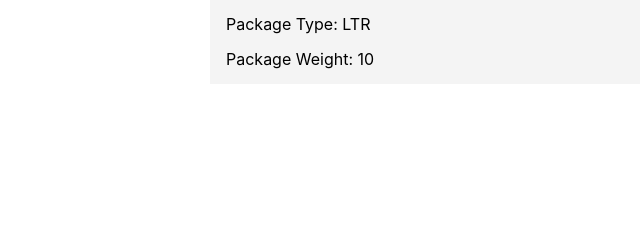
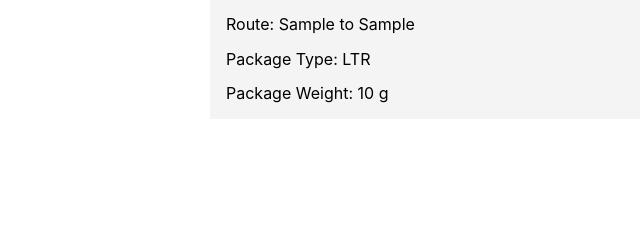
Before and after one commit to kevinsibug/Blue-Mark, a Django app: template delivery_tracker/templates/customer_detail.html in a window 1280 px wide. Shown: the part 419-659 px from the top of the page, without its empty margins (190-830 px from the left). Run offline with Django 3.2, Linux system fonts and the light colour scheme; the template is opened without the code that fills it: values that come from a table or form of the project are taken from there, others are empty; tables that the repository leaves empty hold one stand-in row (values such as "Sample post"); some libraries are stand-ins or nearby versions.

Commit message:
Edited templat

```diff
--- a/delivery_tracker/models.py
+++ b/delivery_tracker/models.py
@@ -49,12 +49,10 @@ class Service(models.Model):
         return self.service_type
 
 class Weight_Cost_Matrix(models.Model):
-
     base_weight = models.FloatField()
     base_cost = models.FloatField()
     increment_weight = models.FloatField()
     increment_cost = models.FloatField()
-
 
 
 class Route(models.Model):
@@ -97,4 +95,5 @@ class Delivery_Request(models.Model):
     service = models.ForeignKey(Service, on_delete=models.RESTRICT, null=False)
     package = models.ForeignKey(Package, on_delete=models.RESTRICT, null=False)
     route = models.ForeignKey(Route, on_delete=models.RESTRICT, null=False)
-    # weight_cost_matrix = models.ForeignKey(Weight_Cost_Matrix, on_delete=models.RESTRICT, null=False)
+    weight_cost_matrix = models.ForeignKey(Weight_Cost_Matrix, on_delete=models.RESTRICT, null=False, default=1)
+    # matrix = models.ForeignKey(Weight_Cost_Matrix, on_delete=models.RESTRICT, null=False)
--- a/delivery_tracker/templates/customer_detail.html
+++ b/delivery_tracker/templates/customer_detail.html
@@ -14,8 +14,9 @@
       <p class="mb2">Control Number: {{ r.control_number }}</p>
       <p class="mb2">Request Date: {{ r.request_date }}</p>
       <p class="mb2">Service: {{ r.service.service_type}}</p>
+      <p class="mb2">Route: {{ r.route}}</p>
       <p class="mb2">Package Type: {{ r.package.package_type}}</p>
-      <p class="mb2">Package Weight: {{ r.package.package_weight}}</p>
+      <p class="mb2">Package Weight: {{ r.package.package_weight}} g</p>
     </div>
   </div>
 
--- a/delivery_tracker/views.py
+++ b/delivery_tracker/views.py
@@ -23,6 +23,11 @@ def customer_detail(request, pk):
 
     request_objs = Delivery_Request.objects.filter(customer_id=customer_obj.id)
 
+    for r in request_objs:
+        print(r.weight_cost_matrix.base_cost)
+
+
+
     context = {
 
         # "packages": package_objs,
```
Also changed, not shown: delivery_tracker/migrations/0001_initial.py, delivery_tracker/migrations/0002_auto_20201021_0751.py (deleted), delivery_tracker/migrations/0002_weight_cost_matrix.py, delivery_tracker/migrations/0003_delivery_request_weight_cost_matrix.py (added), delivery_tracker/migrations/0003_service.py (deleted), delivery_tracker/migrations/0004_auto_20201023_1219.py (deleted), delivery_tracker/migrations/0005_route.py (deleted), delivery_tracker/migrations/0006_auto_20201023_1249.py (deleted), delivery_tracker/migrations/0007_auto_20201024_0045.py (deleted), delivery_tracker/migrations/0009_auto_20201024_0131.py (deleted), delivery_tracker/migrations/0010_remove_delivery_request_total_cost.py (deleted), delivery_tracker/migrations/0011_auto_20201024_0145.py (deleted).
